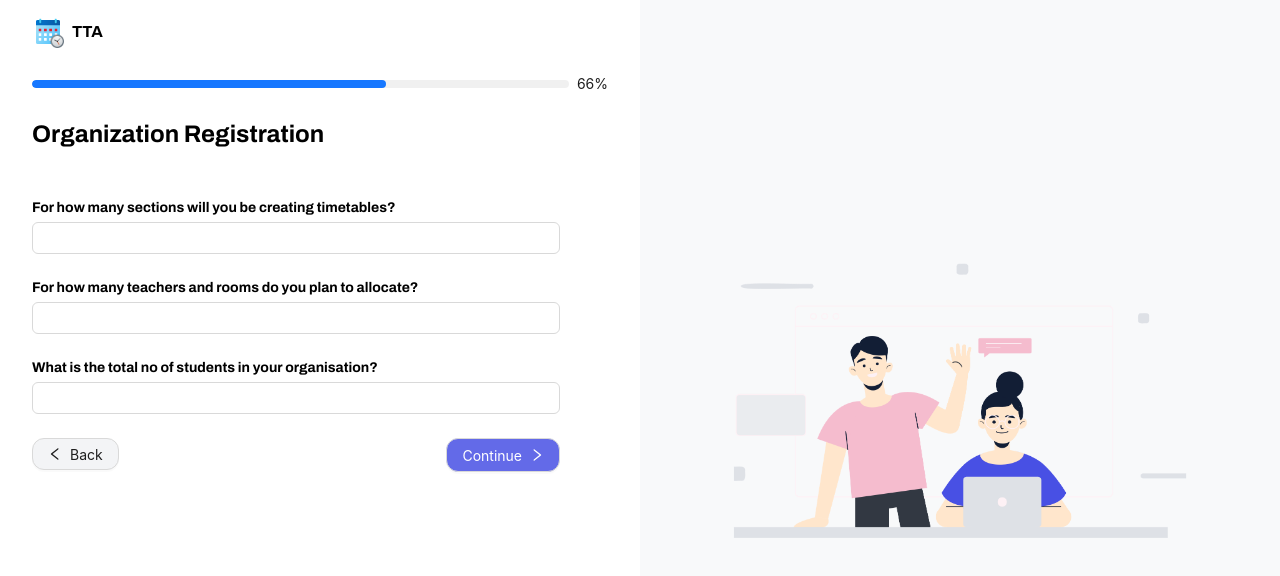
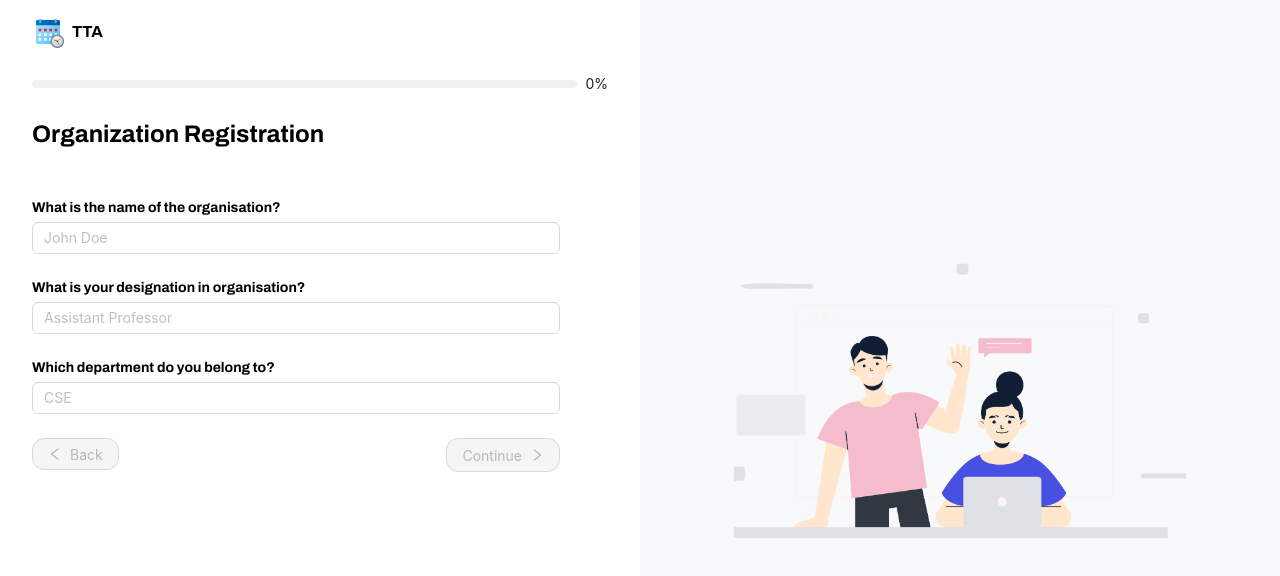
Before and after one commit to VineethRV/TimetableArchitecht, a Next.js app: page /onboarding in a window 1280 px wide. Shown: the top 576 px of the page. Built offline with nearby package versions, Linux system fonts and the light colour scheme.

Commit message:
frontend logic for onboarding process

```diff
--- /dev/null
+++ b/app/components/OnBoardingProcess/Forms/ConfirmPage.tsx
@@ -0,0 +1,40 @@
+import { Button, Card, Typography, Spin } from "antd";
+import React, { useState } from "react";
+
+const { Title, Paragraph } = Typography;
+
+const ConfirmPage = () => {
+  const [loading, setLoading] = useState(false);
+
+  const handleSubmit = () => {
+    setLoading(true);
+    // Simulate form submission process
+    setTimeout(() => setLoading(false), 2000);
+  };
+
+  return (
+    <div className="flex justify-center py-6">
+      <Card className="w-96 text-center rounded-lg shadow-md">
+        <Title level={3} className="text-gray-800">
+          Confirm Your Registration
+        </Title>
+        <Paragraph className="text-gray-600 text-lg">
+          Please click the button below to confirm your registration.
+        </Paragraph>
+        <Button
+          type="primary"
+          size="large"
+          className={`bg-green-600 border-green-600 text-white rounded-md w-full mt-4 ${
+            loading ? "cursor-not-allowed" : ""
+          }`}
+          onClick={handleSubmit}
+          loading={loading}
+        >
+          Submit
+        </Button>
+      </Card>
+    </div>
+  );
+};
+
+export default ConfirmPage;
--- a/app/components/OnBoardingProcess/Forms/Form1.tsx
+++ b/app/components/OnBoardingProcess/Forms/Form1.tsx
@@ -1,28 +1,51 @@
+import { OrganisationSchema } from "@/app/types/main";
 import { Input } from "antd";
-import React from "react";
+import React, { Dispatch, SetStateAction, useState } from "react";
 
-const Form1 = () => {
+const Form1 = ({organisationDetails,setOrganisationDetails}:{
+  organisationDetails: OrganisationSchema,
+  setOrganisationDetails: Dispatch<SetStateAction<OrganisationSchema>>
+}) => {
+
   return (
     <div className="flex flex-col space-y-6">
       <div className="flex flex-col space-y-1">
         <h1 className="font-bold text-sm">
           What is the name of the organisation?
         </h1>
-        <Input placeholder="John Doe" />
+        <Input value={organisationDetails.name} onChange={(e)=>{
+          setOrganisationDetails((org)=>{
+            const new_org = {...org}
+            new_org.name = e.target.value
+            return new_org;
+          })
+        }} placeholder="John Doe" />
       </div>
 
       <div className="flex flex-col space-y-1">
         <h1 className="font-bold text-sm">
           What is your designation in organisation?
         </h1>
-        <Input placeholder="Assistant Professor" />
+        <Input value={organisationDetails.designation} onChange={(e)=>{
+          setOrganisationDetails((org)=>{
+            const new_org = {...org}
+            new_org.designation = e.target.value
+            return new_org;
+          })
+        }} placeholder="Assistant Professor" />
       </div>
 
       <div className="flex flex-col space-y-1">
         <h1 className="font-bold text-sm">
           Which department do you belong to?
         </h1>
-        <Input placeholder="CSE" />
+        <Input value={organisationDetails.dept} onChange={(e)=>{
+          setOrganisationDetails((org)=>{
+            const new_org = {...org}
+            new_org.dept = e.target.value
+            return new_org;
+          })
+        }} placeholder="CSE" />
       </div>
     </div>
   );
--- a/app/components/OnBoardingProcess/Forms/Form2.tsx
+++ b/app/components/OnBoardingProcess/Forms/Form2.tsx
@@ -1,28 +1,71 @@
+import { OrganisationSchema } from "@/app/types/main";
 import { Input } from "antd";
-import React from "react";
+import React, { Dispatch, SetStateAction } from "react";
 
-const Form2 = () => {
+const Form2 = ({
+  organisationDetails,
+  setOrganisationDetails,
+}: {
+  organisationDetails: OrganisationSchema;
+  setOrganisationDetails: Dispatch<SetStateAction<OrganisationSchema>>;
+}) => {
   return (
     <div className="flex flex-col space-y-6">
       <div className="flex flex-col space-y-1">
         <h1 className="font-bold text-sm">
           For how many sections will you be creating timetables?
         </h1>
-        <Input placeholder="" />
+        <Input
+          type="number"
+          min={0}
+          value={organisationDetails.sections}
+          onChange={(e) => {
+            setOrganisationDetails((org) => {
+              const new_org = { ...org };
+              new_org.sections = e.target.value as any as number;
+              return new_org;
+            });
+          }}
+          placeholder=""
+        />
       </div>
 
       <div className="flex flex-col space-y-1">
         <h1 className="font-bold text-sm">
           For how many teachers and rooms do you plan to allocate?
         </h1>
-        <Input placeholder="" />
+        <Input
+          type="number"
+          min={0}
+          value={organisationDetails.teachers}
+          onChange={(e) => {
+            setOrganisationDetails((org) => {
+              const new_org = { ...org };
+              new_org.teachers = e.target.value as any as number;
+              return new_org;
+            });
+          }}
+          placeholder=""
+        />
       </div>
 
       <div className="flex flex-col space-y-1">
         <h1 className="font-bold text-sm">
           What is the total no of students in your organisation?
         </h1>
-        <Input placeholder="" />
+        <Input
+          type="number"
+          min={0}
+          value={organisationDetails.students}
+          onChange={(e) => {
+            setOrganisationDetails((org) => {
+              const new_org = { ...org };
+              new_org.students = e.target.value as any as number;
+              return new_org;
+            });
+          }}
+          placeholder=""
+        />
       </div>
     </div>
   );
--- a/app/components/OnBoardingProcess/Forms/Form3.tsx
+++ b/app/components/OnBoardingProcess/Forms/Form3.tsx
@@ -1,14 +1,21 @@
 "use client";
-import React from "react";
+import React, { Dispatch, SetStateAction } from "react";
 import DeptSelect from "./SelectDept/DeptSelect";
+import { OrganisationSchema } from "@/app/types/main";
 
-const Form3 = () => {
+const Form3 = ({
+  organisationDetails,
+  setOrganisationDetails,
+}: {
+  organisationDetails: OrganisationSchema;
+  setOrganisationDetails: Dispatch<SetStateAction<OrganisationSchema>>;
+}) => {
   return (
     <div className="flex flex-col space-y-6">
       <h1 className="font-bold text-sm">
         Select the departments in your organizations
       </h1>
-      <DeptSelect />
+      <DeptSelect setOrganisationDetails={setOrganisationDetails} organisationDetails={organisationDetails} />
     </div>
   );
 };
--- a/app/onboarding/page.tsx
+++ b/app/onboarding/page.tsx
@@ -1,4 +1,5 @@
-import React from "react";
+"use client";
+import React, { useState } from "react";
 import { Button, Progress } from "antd";
 import Illustration from "../components/OnBoardingProcess/Illustration";
 import LogoHeader from "../components/OnBoardingProcess/LogoHeader";
@@ -6,24 +7,98 @@ import { LeftOutlined, RightOutlined } from "@ant-design/icons";
 import Form1 from "../components/OnBoardingProcess/Forms/Form1";
 import Form2 from "../components/OnBoardingProcess/Forms/Form2";
 import Form3 from "../components/OnBoardingProcess/Forms/Form3";
+import ConfirmPage from "../components/OnBoardingProcess/Forms/ConfirmPage";
+import { OrganisationSchema } from "../types/main";
+
+const totalPageNumbers = 3;
 
 const Page = () => {
+  const [pageNumber, setPageNumber] = useState(0);
+  const progressPercentage = Math.round((pageNumber / totalPageNumbers) * 100);
+  const [organisationDetails, setOrganisationDetails] =
+    useState<OrganisationSchema>({
+      name: "",
+      designation: "",
+      dept: "",
+      sections: 0,
+      teachers: 0,
+      students: 0,
+      depts_list: [],
+    });
+
+  const continueBtnDisableConditions = [
+    // Reached End
+    () => pageNumber >= 3,
+    // Form 1 Condition
+    () =>
+      pageNumber == 0 &&
+      (organisationDetails.name == "" ||
+        organisationDetails.dept == "" ||
+        organisationDetails.designation == ""),
+    // Form 2 Condition
+    () =>
+      pageNumber == 1 &&
+      (organisationDetails.sections == 0 ||
+        organisationDetails.students == 0 ||
+        organisationDetails.teachers == 0),
+    // Form 3 Condition
+    () => pageNumber == 2 && organisationDetails.depts_list.length == 0,
+  ];
+
+  const continueBtnEnable = continueBtnDisableConditions.reduce(
+    (acc, curr) => curr() || acc,
+    false
+  );
+
   return (
     <main className="grid grid-cols-2 h-screen">
       <div className="py-4 px-8 flex flex-col space-y-6">
         <LogoHeader />
-        <Progress percent={66} />
+        <Progress percent={progressPercentage} />
         <div className="flex flex-col space-y-12 pr-12">
           <h1 className="font-bold text-2xl">Organization Registration</h1>
-          <Form2 />
+          {(() => {
+            switch (pageNumber) {
+              case 0:
+                return (
+                  <Form1
+                    setOrganisationDetails={setOrganisationDetails}
+                    organisationDetails={organisationDetails}
+                  />
+                );
+              case 1:
+                return (
+                  <Form2
+                    setOrganisationDetails={setOrganisationDetails}
+                    organisationDetails={organisationDetails}
+                  />
+                );
+              case 2:
+                return (
+                  <Form3
+                    setOrganisationDetails={setOrganisationDetails}
+                    organisationDetails={organisationDetails}
+                  />
+                );
+              default:
+                return <ConfirmPage />;
+            }
+          })()}
         </div>
-
         <div className="flex justify-between pr-12">
-          <Button className="bg-[#F3F4F6FF] rounded-xl">
+          <Button
+            disabled={pageNumber <= 0}
+            onClick={() => setPageNumber((p) => p - 1)}
+            className="bg-[#F3F4F6FF] rounded-xl"
+          >
             <LeftOutlined />
             <h1>Back</h1>
           </Button>
-          <Button className="bg-primary text-white rounded-xl py-4">
+          <Button
+            onClick={() => setPageNumber((p) => p + 1)}
+            className="bg-primary text-white rounded-xl py-4"
+            disabled={continueBtnEnable}
+          >
             <h1>Continue</h1>
             <RightOutlined />
           </Button>
--- /dev/null
+++ b/app/types/main.ts
@@ -0,0 +1,9 @@
+export type OrganisationSchema = {
+    name : string,
+    designation: string,
+    dept: string,
+    sections: number,
+    teachers: number,
+    students: number,
+    depts_list: string[]
+  }
```
Also changed, not shown: app/components/OnBoardingProcess/Forms/SelectDept/DeptSelect.tsx (+15 -5 lines).
